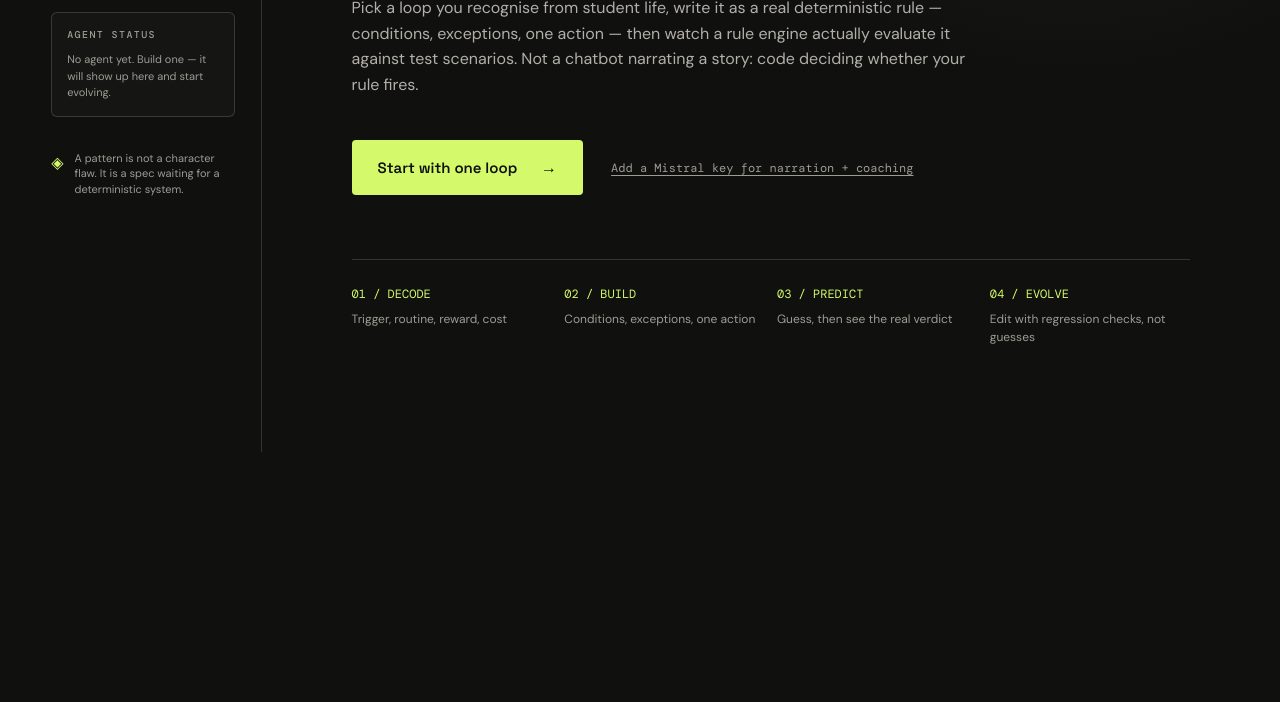
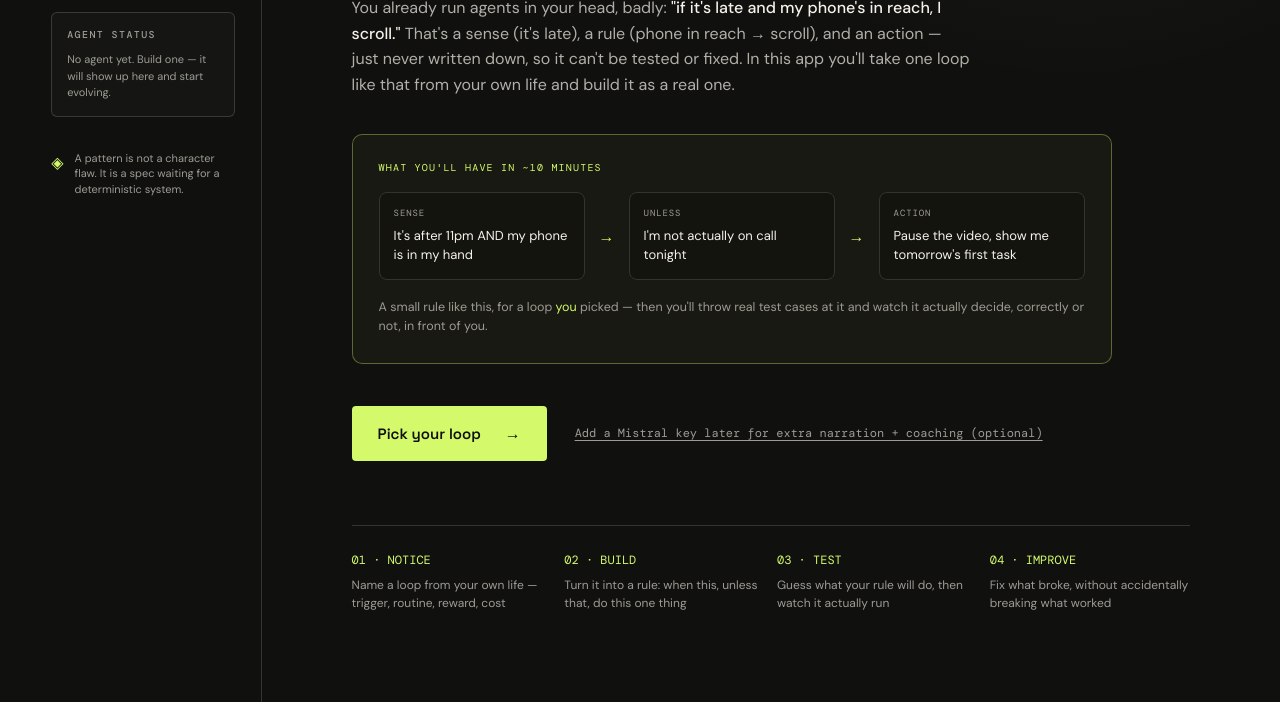
Before and after one commit to subramanyanavada123/Pattern-and-Speed-AI, a website built with Vite: page index.html in a window 1280 px wide. Shown: the part 348-1050 px from the top of the page. Before the commit the page ends 800 px from the top, so only its background shows below. Built offline with nearby package versions, Linux system fonts and the light colour scheme.

Commit message:
Rewrite home screen to lead with the goal, not the mechanism
The first-visit home screen jumped straight into technical vocabulary
(deterministic rule, conditions, exceptions, regression) without ever
showing what an agent IS or what you'll have built. Rewrote it to:
1. Define 'agent' in plain language using a relatable example first.
2. Show a concrete worked example (sense/unless/action) of what you'll
   have made, before asking the user to build anything.
3. Push technical terms (conditions, exceptions, regression) later,
   after the concept has landed.

```diff
--- a/src/main.ts
+++ b/src/main.ts
@@ -193,18 +193,32 @@ function renderHome(): string {
   }
 
   return `<section class="screen home-first">
-    <div class="eyebrow">ACT I / SEE THE LOOP</div>
-    <h1>Your day is a program<br><em>you didn't write.</em></h1>
-    <p class="lede">Pick a loop you recognise from student life, write it as a real deterministic rule — conditions, exceptions, one action — then watch a rule engine actually evaluate it against test scenarios. Not a chatbot narrating a story: code deciding whether your rule fires.</p>
+    <div class="eyebrow">WHAT THIS IS</div>
+    <h1>An "agent" is just<br><em>a habit, made explicit.</em></h1>
+    <p class="lede">You already run agents in your head, badly: <b>"if it's late and my phone's in reach, I scroll."</b> That's a sense (it's late), a rule (phone in reach → scroll), and an action — just never written down, so it can't be tested or fixed. In this app you'll take one loop like that from your own life and build it as a real one.</p>
+
+    <div class="goal-card">
+      <div class="goal-card-head">WHAT YOU'LL HAVE IN ~10 MINUTES</div>
+      <div class="goal-example">
+        <div class="goal-part"><span>SENSE</span><p>It's after 11pm AND my phone is in my hand</p></div>
+        <i>→</i>
+        <div class="goal-part"><span>UNLESS</span><p>I'm not actually on call tonight</p></div>
+        <i>→</i>
+        <div class="goal-part"><span>ACTION</span><p>Pause the video, show me tomorrow's first task</p></div>
+      </div>
+      <p class="goal-caption">A small rule like this, for a loop <em>you</em> picked — then you'll throw real test cases at it and watch it actually decide, correctly or not, in front of you.</p>
+    </div>
+
     <div class="home-start">
-      <button class="primary-action big" data-action="to-choose">Start with one loop <span>→</span></button>
-      <button class="ghost-link" data-action="settings">${keyStore.has() ? 'Mistral key connected ·' : ''} ${keyStore.has() ? 'settings' : 'Add a Mistral key for narration + coaching'}</button>
+      <button class="primary-action big" data-action="to-choose">Pick your loop <span>→</span></button>
+      <button class="ghost-link" data-action="settings">${keyStore.has() ? 'Mistral key connected ·' : ''} ${keyStore.has() ? 'settings' : 'Add a Mistral key later for extra narration + coaching (optional)'}</button>
     </div>
+
     <div class="home-rail">
-      <div><span>01 / DECODE</span>Trigger, routine, reward, cost</div>
-      <div><span>02 / BUILD</span>Conditions, exceptions, one action</div>
-      <div><span>03 / PREDICT</span>Guess, then see the real verdict</div>
-      <div><span>04 / EVOLVE</span>Edit with regression checks, not guesses</div>
+      <div><span>01 · NOTICE</span>Name a loop from your own life — trigger, routine, reward, cost</div>
+      <div><span>02 · BUILD</span>Turn it into a rule: when this, unless that, do this one thing</div>
+      <div><span>03 · TEST</span>Guess what your rule will do, then watch it actually run</div>
+      <div><span>04 · IMPROVE</span>Fix what broke, without accidentally breaking what worked</div>
     </div>
   </section>`
 }
--- a/src/style.css
+++ b/src/style.css
@@ -98,6 +98,15 @@ h1, h2, h3, p { margin: 0; }
 .lede b { color: var(--paper); font-weight: 500; }
 
 /* ---------- home ---------- */
+.goal-card { margin-top: 36px; border: 1px solid rgba(212, 250, 107, .35); background: rgba(212, 250, 107, .04); border-radius: 10px; padding: 26px; max-width: 760px; }
+.goal-card-head { font: 10px 'DM Mono'; letter-spacing: .12em; color: var(--lime); }
+.goal-example { display: grid; grid-template-columns: 1fr 20px 1fr 20px 1fr; gap: 12px; align-items: center; margin-top: 18px; }
+.goal-part { background: #14140f; border: 1px solid #34342e; border-radius: 8px; padding: 14px; }
+.goal-part span { display: block; font: 9px 'DM Mono'; letter-spacing: .1em; color: var(--muted); margin-bottom: 8px; }
+.goal-part p { color: var(--paper); font-size: 13px; line-height: 1.45; }
+.goal-example i { color: var(--lime); font-style: normal; text-align: center; font-size: 16px; }
+.goal-caption { color: var(--muted); font-size: 12.5px; line-height: 1.55; margin-top: 18px; }
+.goal-caption em { color: var(--lime); font-style: normal; }
 .home-start { display: flex; align-items: center; gap: 22px; margin-top: 42px; flex-wrap: wrap; }
 .primary-action, .secondary-action { border: 0; background: var(--lime); color: var(--ink); padding: 14px 18px; font: 600 13px 'Space Grotesk'; cursor: pointer; border-radius: 4px; transition: transform .15s, opacity .15s; }
 .primary-action:hover, .secondary-action:hover { transform: translateY(-2px); }
@@ -394,6 +403,8 @@ h1, h2, h3, p { margin: 0; }
   .concept-strip i:nth-of-type(2) { display: none; }
   .concept-strip div:nth-of-type(3) { grid-column: 1; }
   .concept-strip div:nth-of-type(4) { grid-column: 3; }
+  .goal-example { grid-template-columns: 1fr; }
+  .goal-example i { transform: rotate(90deg); padding: 2px 0; }
   .topbar { padding: 10px 20px; gap: 14px; }
   .mission { display: none; }
   .app-layout { display: block; }
```
